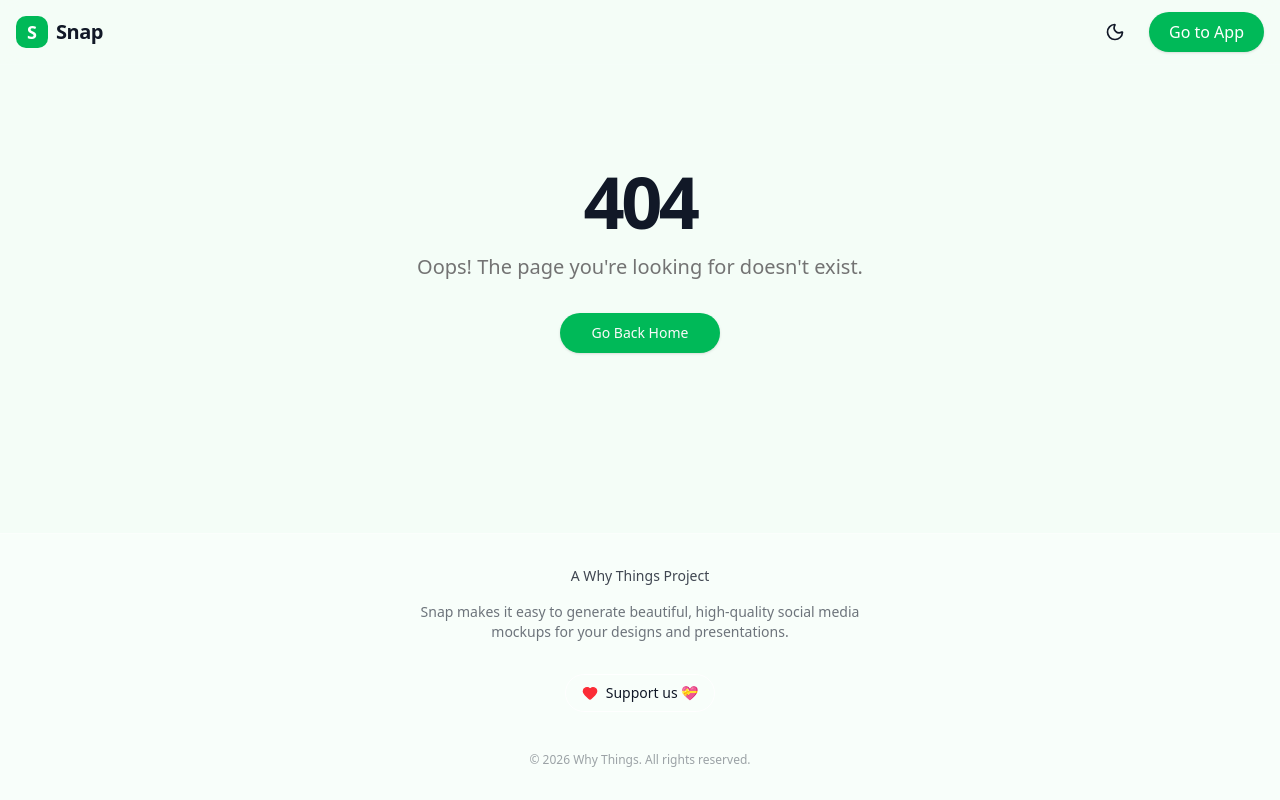
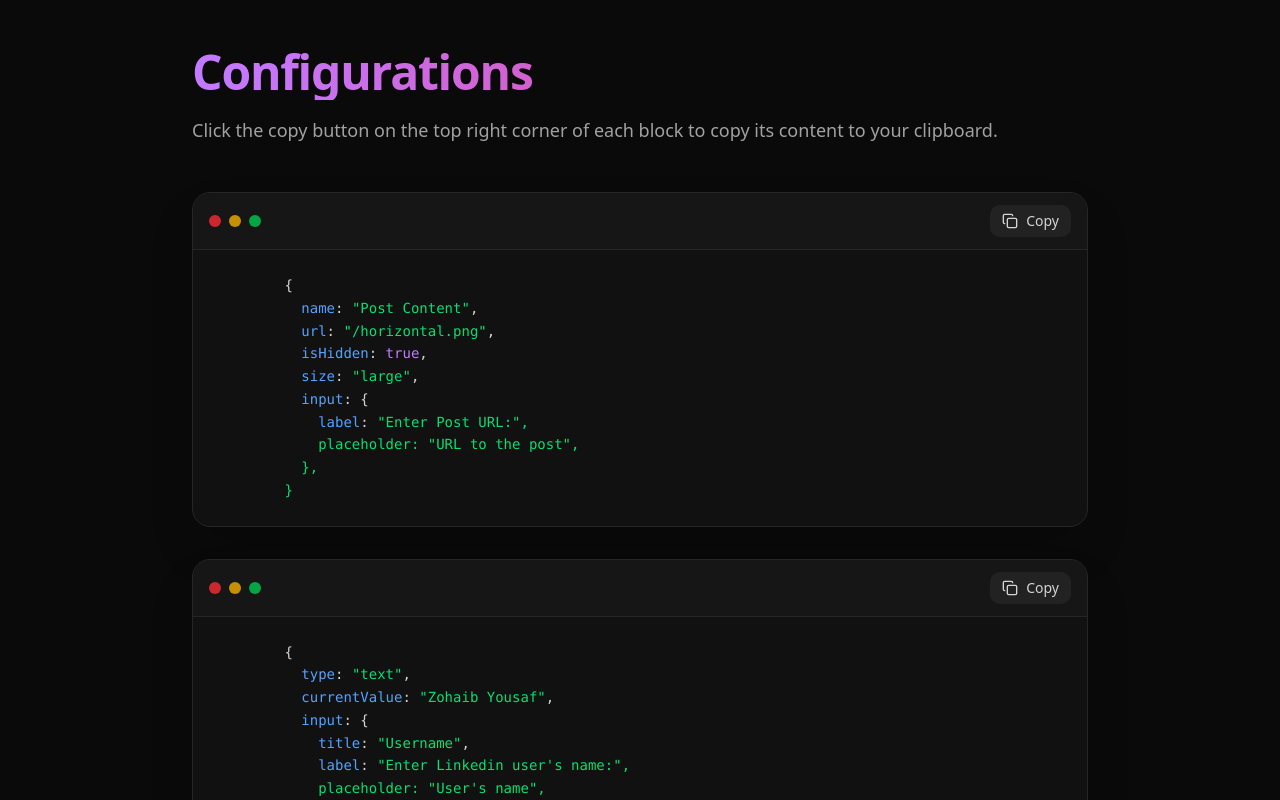
Before and after one commit to Its-Yasir/snap, a Next.js app: page /copy in a window 1280 px wide. Before the commit this address had no page. Shown: the top 800 px of the page. Built offline with nearby package versions, Linux system fonts and the light colour scheme.

Commit message:
feat: add /copy page for easy copying same code

```diff
--- /dev/null
+++ b/app/copy/page.tsx
@@ -0,0 +1,129 @@
+"use client";
+
+import { useState } from "react";
+import { Copy, Check } from "lucide-react";
+
+const codeBlocks = [
+  `        {
+          name: "Post Content",
+          url: "/horizontal.png",
+          isHidden: true,
+          size: "large",
+          input: {
+            label: "Enter Post URL:",
+            placeholder: "URL to the post",
+          },
+        }`,
+  `        {
+          type: "text",
+          currentValue: "Zohaib Yousaf",
+          input: {
+            title: "Username",
+            label: "Enter Linkedin user's name:",
+            placeholder: "User's name",
+          },
+        }`,
+  `        {
+          type: "choice",
+          currentValue: "1st",
+          choices: [
+            { key: "1st", value: "1st" },
+            { key: "2nd", value: "2nd" },
+            { key: "3rd", value: "3rd" },
+          ],
+          input: {
+            title: "User's connection degree",
+            label: "Chose connection degree:",
+            placeholder: "1st, 2nd or 3rd",
+          },
+        }`,
+  `        { name: "Padding", min: 1, max: 5, current: 2, default: 2 },
+        { name: "Roundness", min: 1, max: 5, current: 2, default: 2 },
+        { name: "Theme", min: 0, max: 1, current: 1 },
+        { name: "Video", min: 0, max: 1, current: 1 },`,
+];
+
+function renderCode(code: string) {
+  const highlightedCode = code
+    .replace(/("[^"]*")(?=\s*:)/g, '<span class="text-blue-400">$1</span>') // Highlight keys
+    .replace(
+      /([a-zA-Z0-9_]+)(?=\s*:)/g,
+      '<span class="text-blue-400">$1</span>',
+    ) // unquoted keys
+    .replace(/(:\s*)("[^"]*")/g, '$1<span class="text-green-400">$2</span>') // Highlight string values
+    .replace(/(:\s*)([0-9]+)/g, '$1<span class="text-orange-400">$2</span>') // Highlight numbers
+    .replace(
+      /(:\s*)(true|false)/g,
+      '$1<span class="text-purple-400">$2</span>',
+    ); // Highlight booleans
+
+  return highlightedCode;
+}
+
+export default function CopyPage() {
+  const [copiedIndex, setCopiedIndex] = useState<number | null>(null);
+
+  const handleCopy = (text: string, index: number) => {
+    navigator.clipboard.writeText(text);
+    setCopiedIndex(index);
+    setTimeout(() => {
+      setCopiedIndex(null);
+    }, 2000);
+  };
+
+  return (
+    <div className="min-h-screen bg-[#0a0a0a] text-white p-8 md:p-12 font-sans selection:bg-purple-500/30">
+      <div className="max-w-4xl mx-auto space-y-12">
+        <header className="space-y-4">
+          <h1 className="text-4xl md:text-5xl font-extrabold tracking-tight bg-linear-to-r from-purple-400 to-pink-600 bg-clip-text text-transparent pb-1">
+            Configurations
+          </h1>
+          <p className="text-neutral-400 text-lg">
+            Click the copy button on the top right corner of each block to copy
+            its content to your clipboard.
+          </p>
+        </header>
+
+        <div className="grid gap-8">
+          {codeBlocks.map((code, index) => (
+            <div
+              key={index}
+              className="group relative bg-[#111] rounded-2xl border border-neutral-800 overflow-hidden shadow-2xl transition-all duration-300 hover:border-neutral-700 hover:shadow-purple-500/10"
+            >
+              <div className="flex justify-between items-center px-4 py-3 bg-[#161616] border-b border-neutral-800">
+                <div className="flex gap-2 items-center">
+                  <div className="w-3 h-3 rounded-full bg-red-500/80"></div>
+                  <div className="w-3 h-3 rounded-full bg-yellow-500/80"></div>
+                  <div className="w-3 h-3 rounded-full bg-green-500/80"></div>
+                </div>
+                <button
+                  onClick={() => handleCopy(code, index)}
+                  className="flex items-center gap-2 px-3 py-1.5 rounded-lg bg-white/5 hover:bg-white/10 text-neutral-300 transition-all text-sm font-medium"
+                >
+                  {copiedIndex === index ? (
+                    <>
+                      <Check className="w-4 h-4 text-emerald-400" />
+                      <span className="text-emerald-400">Copied</span>
+                    </>
+                  ) : (
+                    <>
+                      <Copy className="w-4 h-4" />
+                      <span>Copy</span>
+                    </>
+                  )}
+                </button>
+              </div>
+              <div className="p-6 overflow-x-auto">
+                <pre className="font-mono text-[13.5px] sm:text-sm leading-relaxed text-neutral-300">
+                  <code
+                    dangerouslySetInnerHTML={{ __html: renderCode(code) }}
+                  />
+                </pre>
+              </div>
+            </div>
+          ))}
+        </div>
+      </div>
+    </div>
+  );
+}
```
